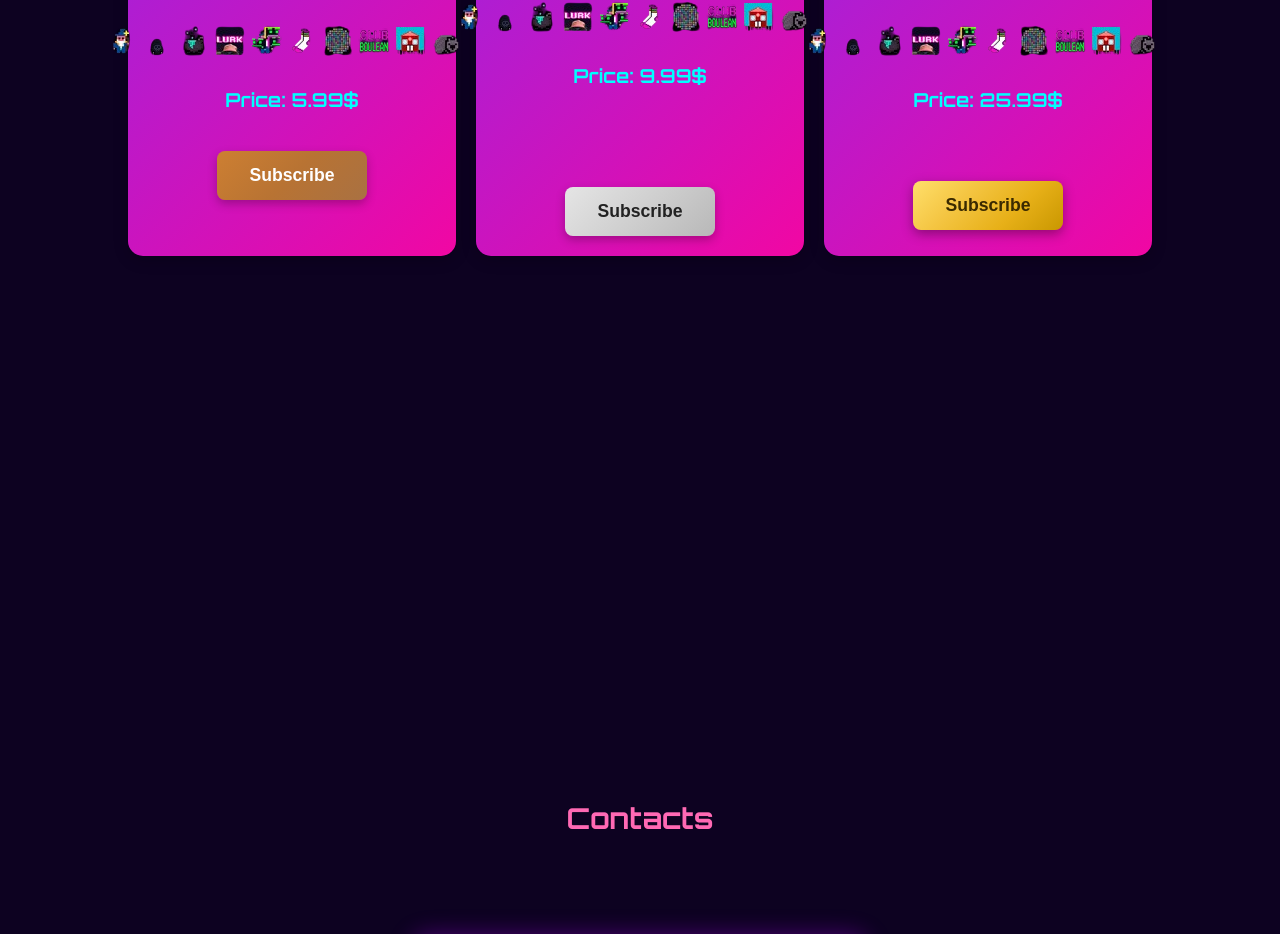
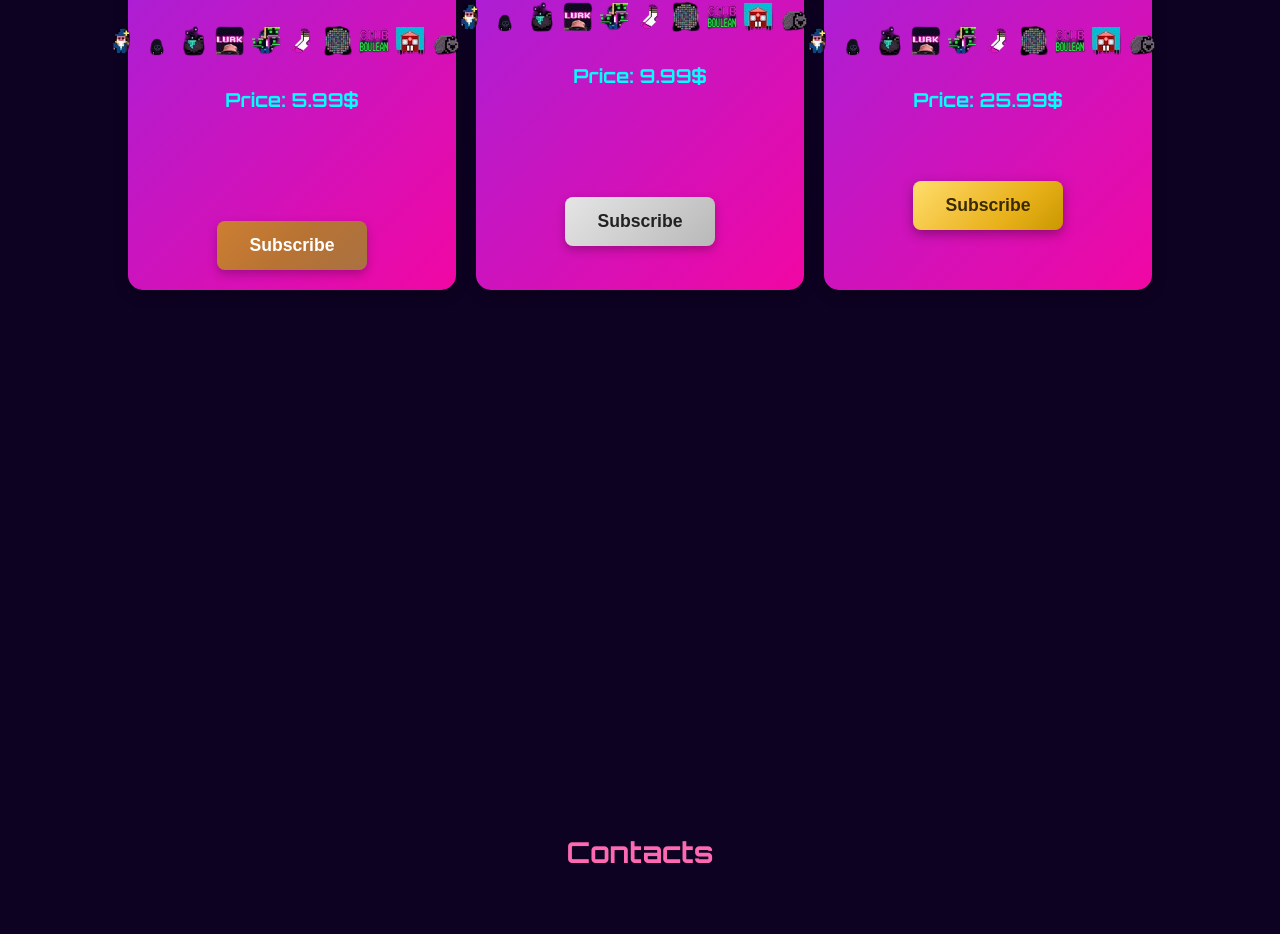
Before and after one commit to rivendo21/boulean-streamer-project, a React (Vite) app: page / in a window 1280 px wide. Shown: the part 3944-4878 px from the top of the page. Built offline with nearby package versions, Linux system fonts and the light colour scheme.

Commit message:
fix button

```diff
--- a/src/components/CodeIntro.css
+++ b/src/components/CodeIntro.css
@@ -1,18 +1,18 @@
 .intro-container {
   height: 100vh;
   display: flex;
-  flex-direction: column; /* stack text and loader */
+  flex-direction: column;
   justify-content: center;
   align-items: center;
   background: #0f0f0f;
   font-family: "Fira Code", monospace;
   font-size: 2rem;
   color: white;
-  gap: 1.5rem; /* space between code text and loader */
+  gap: 1.5rem;
 }
 .code-text {
   display: flex;
-  flex-wrap: wrap; /* keeps the code inline nicely */
+  flex-wrap: wrap;
   justify-content: center;
   font-size: 2rem;
 }
--- a/src/components/ContactForm.css
+++ b/src/components/ContactForm.css
@@ -16,19 +16,16 @@
   box-shadow: 0 0 25px rgba(180, 0, 255, 0.4);
   border: 2px solid #7b2ff7;
 
-  /* initial state */
   opacity: 0;
   transform: translateY(50px);
   transition: all 0.6s ease-out;
 }
 
-/* Animate when in view */
 .gamer-form.in-view {
   opacity: 1;
   transform: translateY(0);
 }
 
-/* Animate when out of view (scroll up) */
 .gamer-form.out-of-view {
   opacity: 0;
   transform: translateY(50px);
--- a/src/components/Home.css
+++ b/src/components/Home.css
@@ -92,7 +92,6 @@ button {
   transform: scale(0.97);
 }
 
-/* Optional: Energetic Shine Swipe */
 .twitch-energy-btn::after {
   content: "";
   position: absolute;
@@ -109,7 +108,6 @@ button {
   left: 160%;
 }
 
-/* Active for click feedback */
 .gamer-btn:active {
   transform: scale(0.97);
   box-shadow: 0 0 15px #00f0ff inset;
@@ -148,6 +146,7 @@ button {
   /* metallic text shine animation when hovering */
   position: relative;
   overflow: hidden;
+  margin-top: 90px;
 }
 
 .bronze-btn::after {
@@ -189,14 +188,13 @@ button {
   border-radius: 8px;
   cursor: pointer;
 
-  /* Metallic silver gradient */
   background: linear-gradient(135deg, #e5e5e5, #cfcfcf, #b8b8b8);
   box-shadow: 0 4px 10px rgba(0, 0, 0, 0.25);
   transition: all 0.3s ease;
 
   position: relative;
   overflow: hidden;
-  margin-top: 80px;
+  margin-top: 90px;
 }
 
 .silver-btn::after {
@@ -238,7 +236,6 @@ button {
   border-radius: 8px;
   cursor: pointer;
 
-  /* Rich metallic gold gradient */
   background: linear-gradient(135deg, #ffdf6b, #f4c542, #e7b018, #c99700);
   box-shadow: 0 4px 12px rgba(0, 0, 0, 0.35);
 
@@ -290,7 +287,7 @@ button {
   border-radius: 20px;
   padding: 2rem;
   max-width: 800px;
-  width: 90%; /* responsive */
+  width: 90%;
   display: flex;
   flex-direction: column;
   align-items: center;
```
